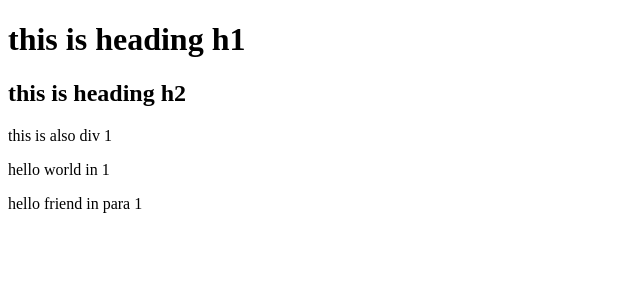
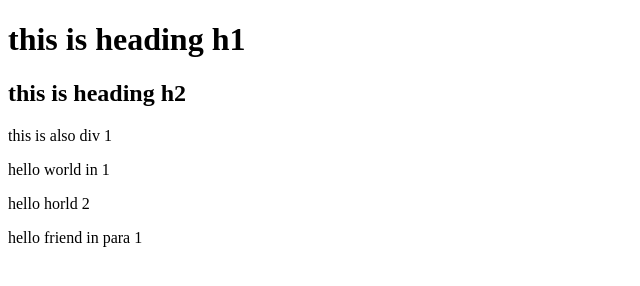
Before and after one commit to shubhamthakur24/CSS-codes, a plain HTML site: page git_intro/html1.html in a window 1280 px wide. Shown: the whole page, without its empty margins (0-640 px from the left). Drawn offline with Linux system fonts and the light colour scheme.

Commit message:
add 'nice to have ' msg
Signed-off-by: shubham thakur <shubhamthakur271977@gmail.com>

```diff
--- a/git_intro/html1.html
+++ b/git_intro/html1.html
@@ -11,6 +11,7 @@
    <h2>this is heading h2</h2>
     <div>this is also div 1</div>
     <p>hello world in 1</p>
+    <p>hello horld 2</p>
     <p> hello friend in para 1</p>
 </body>
 </html>
```
